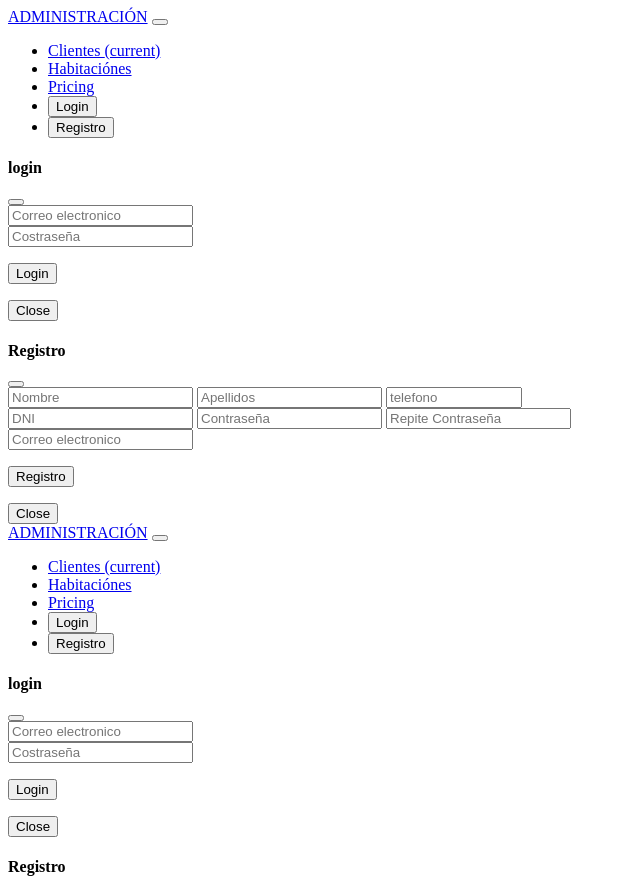
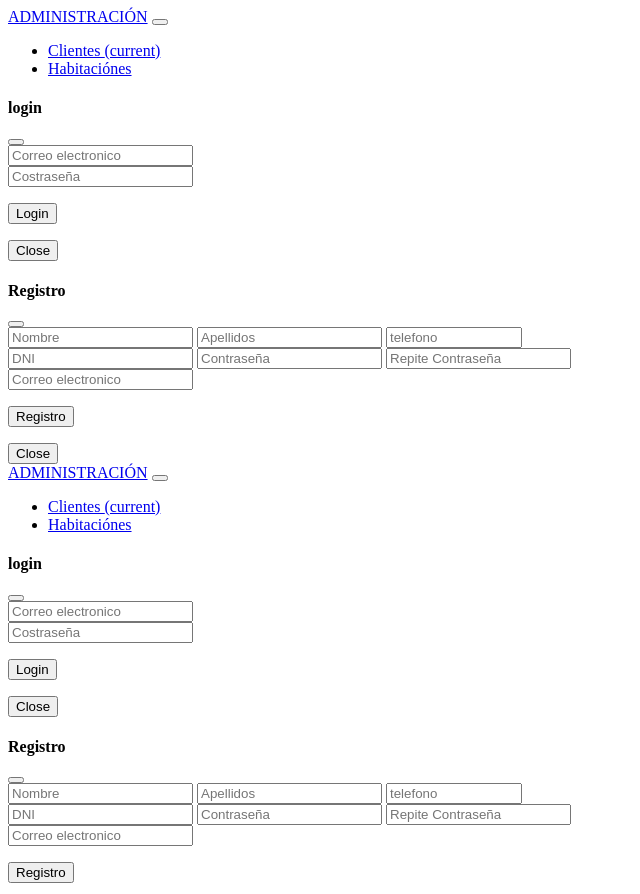
Before and after one commit to joseangellopez/ProyectoDWEC, a PHP site: template Pagina_Web/administracion/vistas/cabecera.php in a window 1280 px wide. Shown: the top 894 px of the page, without its empty margins (0-640 px from the left). Run offline with PHP 8.4, Linux system fonts and the light colour scheme; the template is opened without the code that fills it, so the values that code supplies are empty.

Commit message:
Add files via upload

```diff
--- a/Pagina_Web/administracion/vistas/cabecera.php
+++ b/Pagina_Web/administracion/vistas/cabecera.php
@@ -13,21 +13,8 @@
         <li class="nav-item">
           <a class="nav-link" href="habitaciones.php">Habitaciónes</a>
         </li>
-        <li class="nav-item">
-          <a class="nav-link" href="#">Pricing</a>
-        </li>
-          <?php
-          session_start();
 
-          $login_logout = "";
-          if (!isset($_SESSION['sess_user_name'])) {
-              $login_logout = '<li><button type="button" class="btn btn-outline-dark" data-toggle="modal" data-target="#myModallogin">Login</button></li>
-                               <li> <button type="button" class="btn btn-outline-dark" data-toggle="modal" data-target="#myModalregistro">Registro</button></li>';
-          }else {
-              $login_logout =  '<li> <a href="logout.php"> <button type="button" class="btn btn-primary">Logout</button></a></li>';
-          }
-          echo $login_logout
-          ?>
+
       </ul>
     </div>
 
```
Also changed, not shown: Pagina_Web/administracion/index.php (+27 -0 lines).
